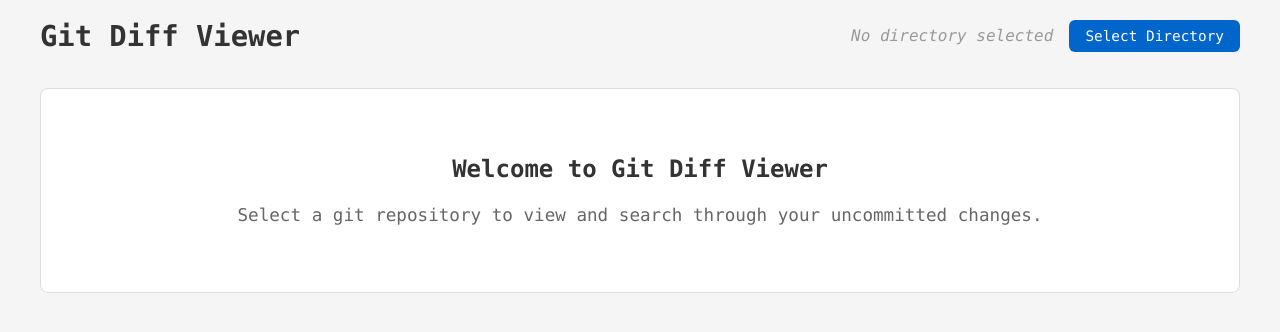
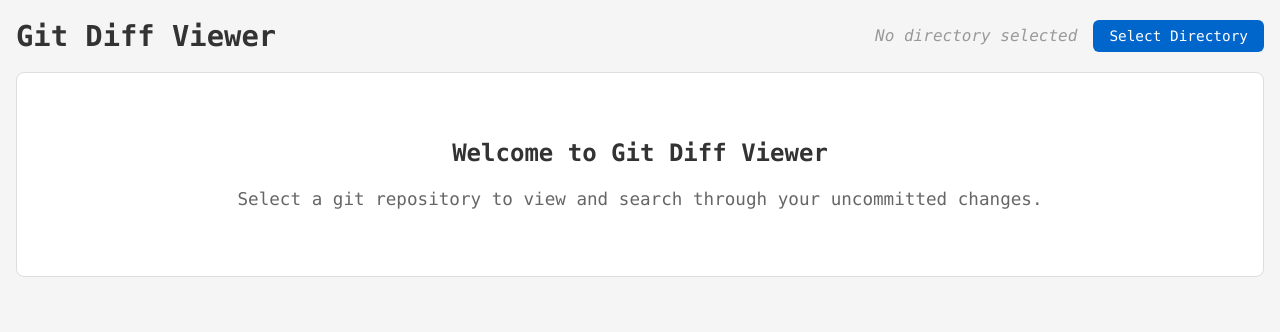
Before and after one commit to Antriel/git-diff-viewer, a SvelteKit app: page / in a window 1280 px wide. Shown: the top 332 px of the page. Built offline with nearby package versions, Linux system fonts and the light colour scheme.

Commit message:
improved css/layout

```diff
--- a/src/lib/DiffHeader.svelte
+++ b/src/lib/DiffHeader.svelte
@@ -66,7 +66,7 @@
     padding: 1rem;
     border: 1px solid #dee2e6;
     border-radius: 8px;
-    margin-bottom: 1rem;
+    margin-bottom: 0;
   }
 
   .stats {
--- a/src/lib/DiffHunk.svelte
+++ b/src/lib/DiffHunk.svelte
@@ -262,8 +262,8 @@
 
   .code-container {
     overflow-x: auto;
-    max-height: 500px;
-    overflow-y: auto;
+    overflow-y: hidden;
+    /* Removed max-height and disabled vertical scrolling to allow hunks to expand naturally */
   }
 
   .code {
--- a/src/lib/DiffViewer.svelte
+++ b/src/lib/DiffViewer.svelte
@@ -89,8 +89,7 @@
   }
 
   .hunks-container {
-    max-height: 70vh;
-    overflow-y: auto;
+    /* Removed max-height and overflow-y to allow natural scrolling at page level */
   }
 
   @media (prefers-color-scheme: dark) {
--- a/src/routes/+page.svelte
+++ b/src/routes/+page.svelte
@@ -116,6 +116,7 @@
   </header>
 
   {#if currentDirectory}
+    <div class="diff-header-wrapper">
       <DiffHeader
         {gitDiffResult}
         contextSize={currentContextSize}
@@ -126,6 +127,7 @@
         on:refresh={handleRefresh}
         on:contextChange={handleContextChange}
       />
+    </div>
   {/if}
 
   {#if loading}
@@ -175,18 +177,24 @@
   }
 
   .container {
-    max-width: 1200px;
-    margin: 0 auto;
+    width: auto;
+    margin: 0;
     padding: 1rem;
+    height: auto;
   }
 
   header {
     display: flex;
     justify-content: space-between;
     align-items: center;
-    margin-bottom: 2rem;
     flex-wrap: wrap;
     gap: 1rem;
+    position: sticky;
+    top: 0;
+    background: #f5f5f5;
+    z-index: 100;
+    padding: 1rem;
+    margin: -1rem -1rem 0 -1rem;
   }
 
   h1 {
@@ -292,14 +300,31 @@
     background: #0052a3;
   }
 
+  .diff-header-wrapper {
+    position: sticky;
+    top: 72px; /* Height of header */
+    background: #f5f5f5;
+    z-index: 99;
+    margin: 0 -1rem 1rem -1rem;
+    padding: 1rem;
+  }
+
   @media (prefers-color-scheme: dark) {
     :global(body) {
       background: #1a1a1a;
       color: #f6f6f6;
     }
 
+    header {
+      background: #1a1a1a;
+    }
+
     h1 {
       color: #f6f6f6;
+    }
+
+    .diff-header-wrapper {
+      background: #1a1a1a;
     }
 
     .welcome,
```
Lines whose indentation alone changed are shown as unchanged.
